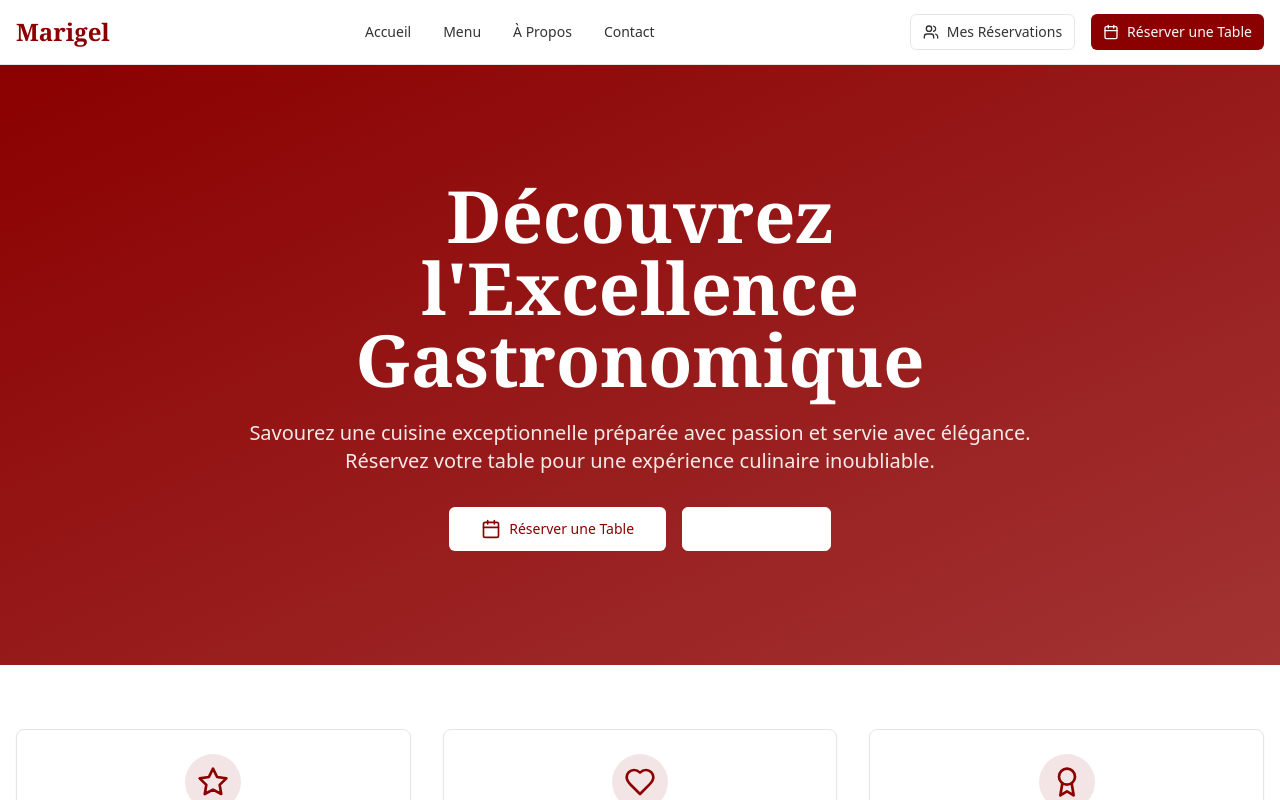
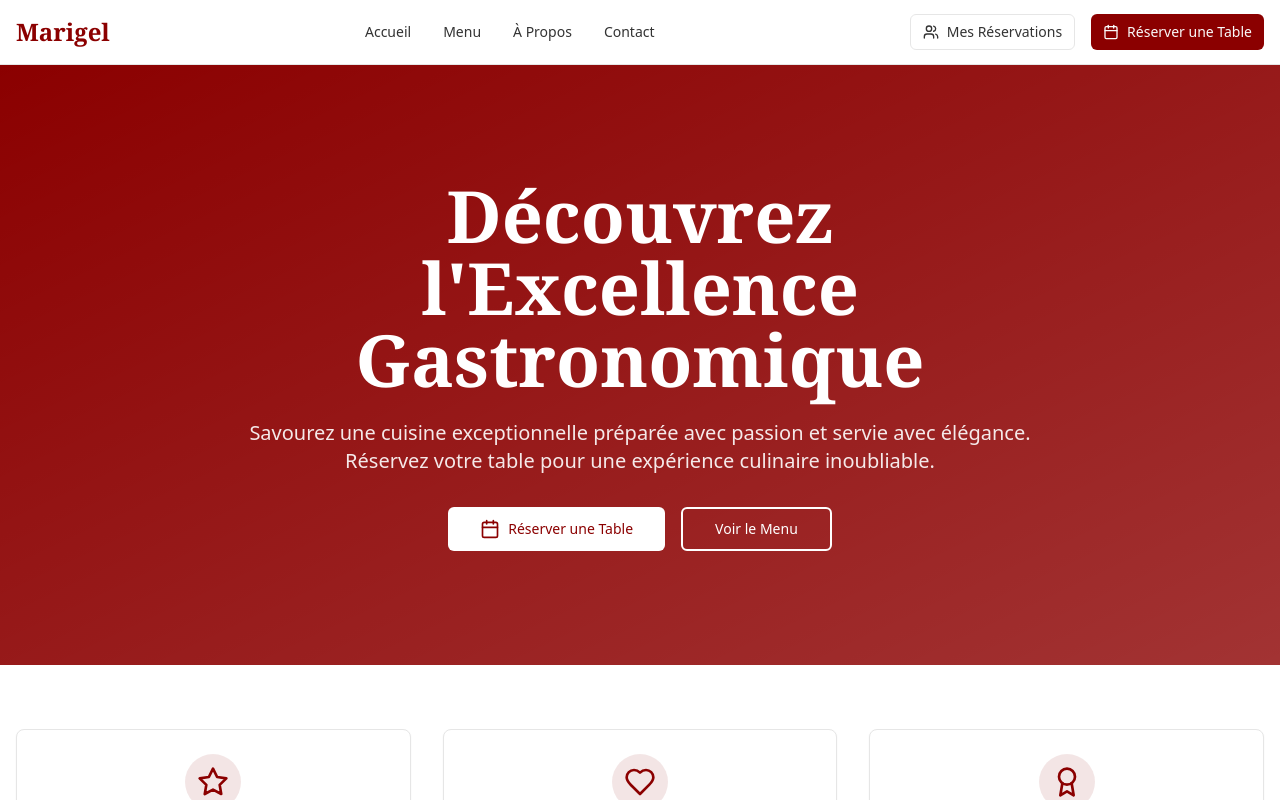
Before and after one commit to StringerBell69/restaurantMarigel, a Next.js app: page / in a window 1280 px wide. Shown: the top 800 px of the page. Built offline with nearby package versions, Linux system fonts and the light colour scheme; a web font is replaced by a local one.

Commit message:
fix hero

```diff
--- a/app/(public)/page.tsx
+++ b/app/(public)/page.tsx
@@ -29,8 +29,7 @@ export default function HomePage() {
             <Link href="/menu">
               <Button
                 size="lg"
-                variant="outline"
-                className="border-white text-white hover:bg-white/10"
+                className="border-2 border-white bg-transparent text-white hover:bg-white hover:text-restaurant-burgundy focus-visible:ring-2 focus-visible:ring-white focus-visible:ring-offset-2 focus-visible:ring-offset-restaurant-burgundy transition-all duration-200"
               >
                 Voir le Menu
               </Button>
```
